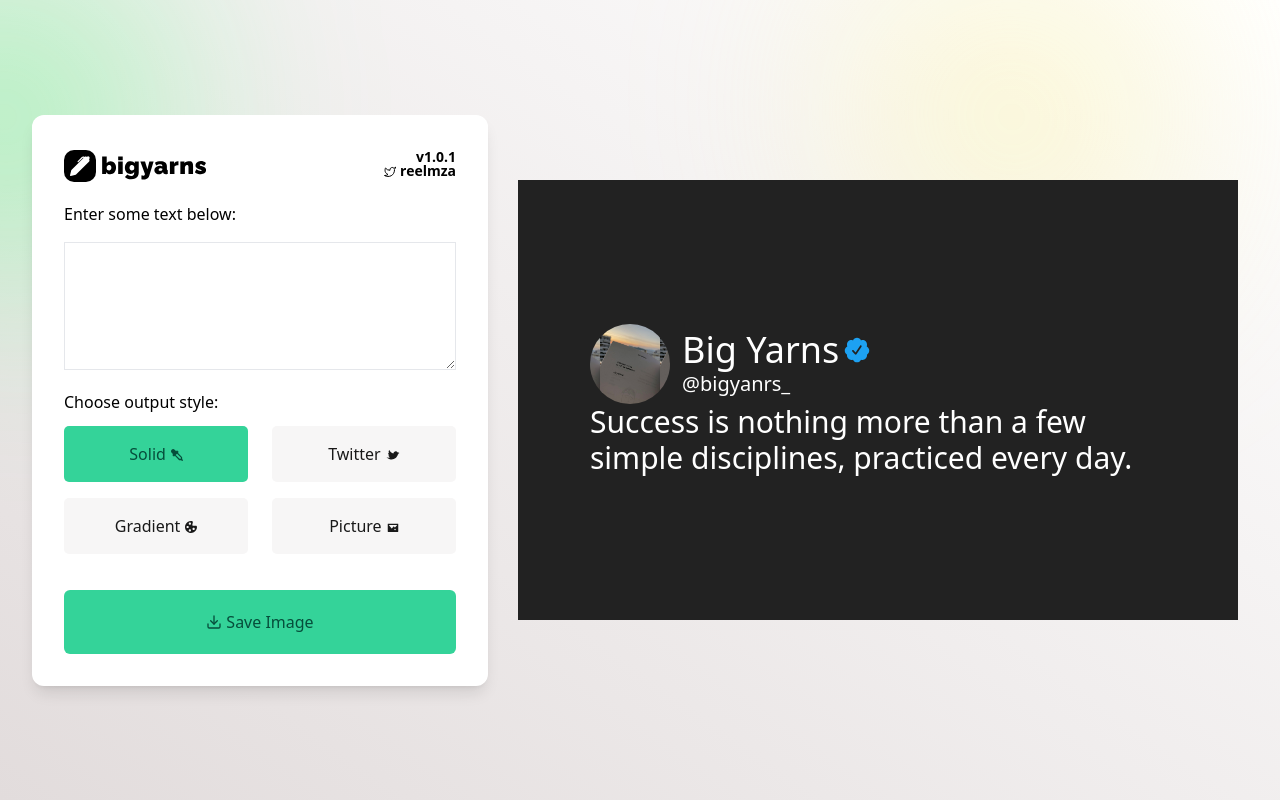
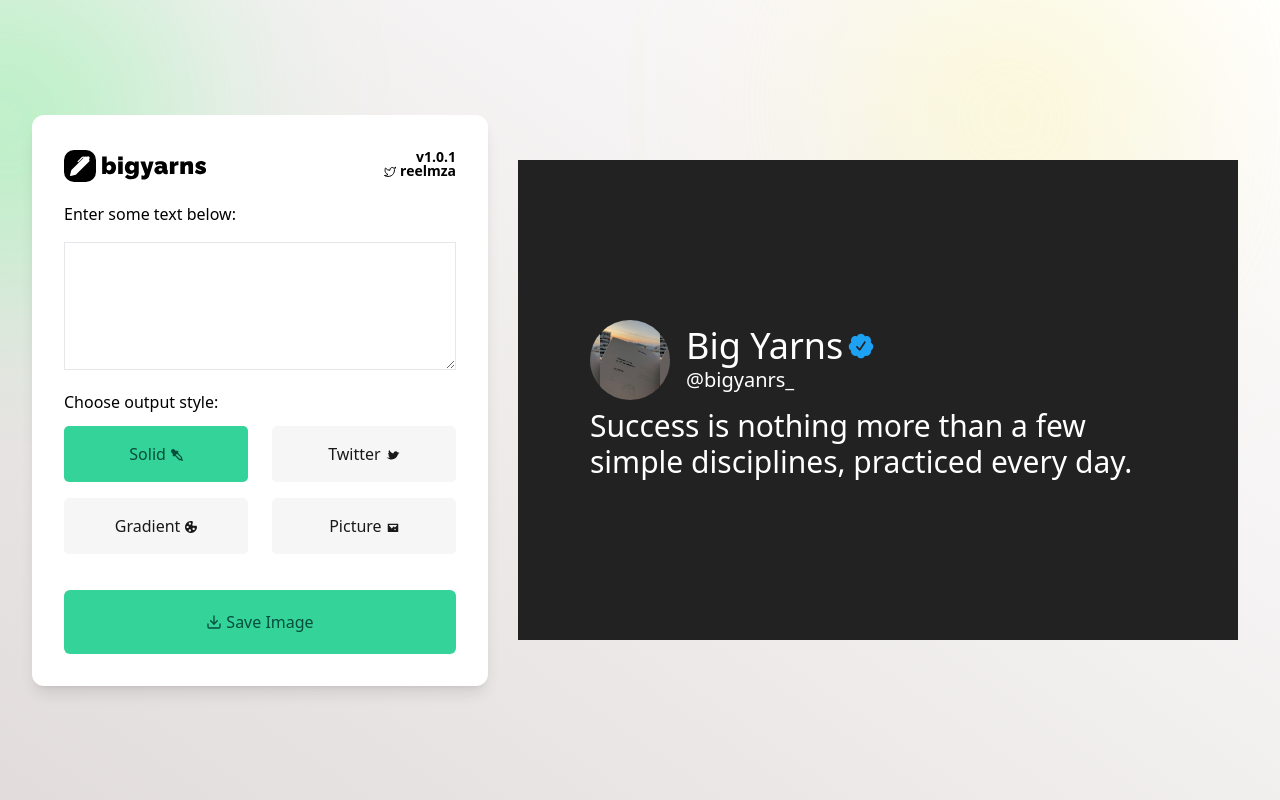
Before and after one commit to reelmza/bigyarns, a React (Create React App) app: page / in a window 1280 px wide. Built offline with nearby package versions, Linux system fonts and the light colour scheme.

Commit message:
Compatibility tweaks

```diff
--- a/src/App.js
+++ b/src/App.js
@@ -30,7 +30,7 @@
       windowWidth: 1367,
       windowHeight: 656,
       width: 720,
-      height: 440,
+      height: 480,
     }).then((canvas) => {
       let a = document.createElement("a");
       a.href = canvas.toDataURL("image/png");
@@ -270,7 +270,7 @@
             <div className="canvas-text-wrapper w-full ">
               <div className="canvas-header flex items-center">
                 <div className="canvas-profile-pic rounded-full"></div>
-                <div className="canvas-profile-details flex flex-col h-full ml-3 leading-none">
+                <div className="canvas-profile-details flex flex-col h-full ml-4 leading-none">
                   <div className="text-4xl flex items-center">
                     <span className="">Big Yarns</span>
                     <div className="verified-icon ml-1 flex items-center h-fit w-fit">
@@ -292,7 +292,7 @@
                   </div>
                 </div>
               </div>
-              <p className="canvas-text w-full text-3xl font-light">
+              <p className="canvas-text w-full text-3xl font-light mt-2">
                 {quoteText ||
                   "Success is nothing more than a few simple disciplines, practiced every day."}
               </p>
--- a/src/index.css
+++ b/src/index.css
@@ -84,13 +84,13 @@
 .canvas {
   color: #fff;
   width: 720px;
-  height: 440px;
+  height: 480px;
   padding: 0 10%;
 }
 
 .canvas--export {
   width: 720px;
-  height: 440px;
+  height: 480px;
   padding: 0 10%;
 }
 
--- a/src/output.css
+++ b/src/output.css
@@ -677,6 +677,10 @@
   margin-top: -30px;
 }
 
+.ml-4 {
+  margin-left: 1rem;
+}
+
 .block {
   display: block;
 }
```
